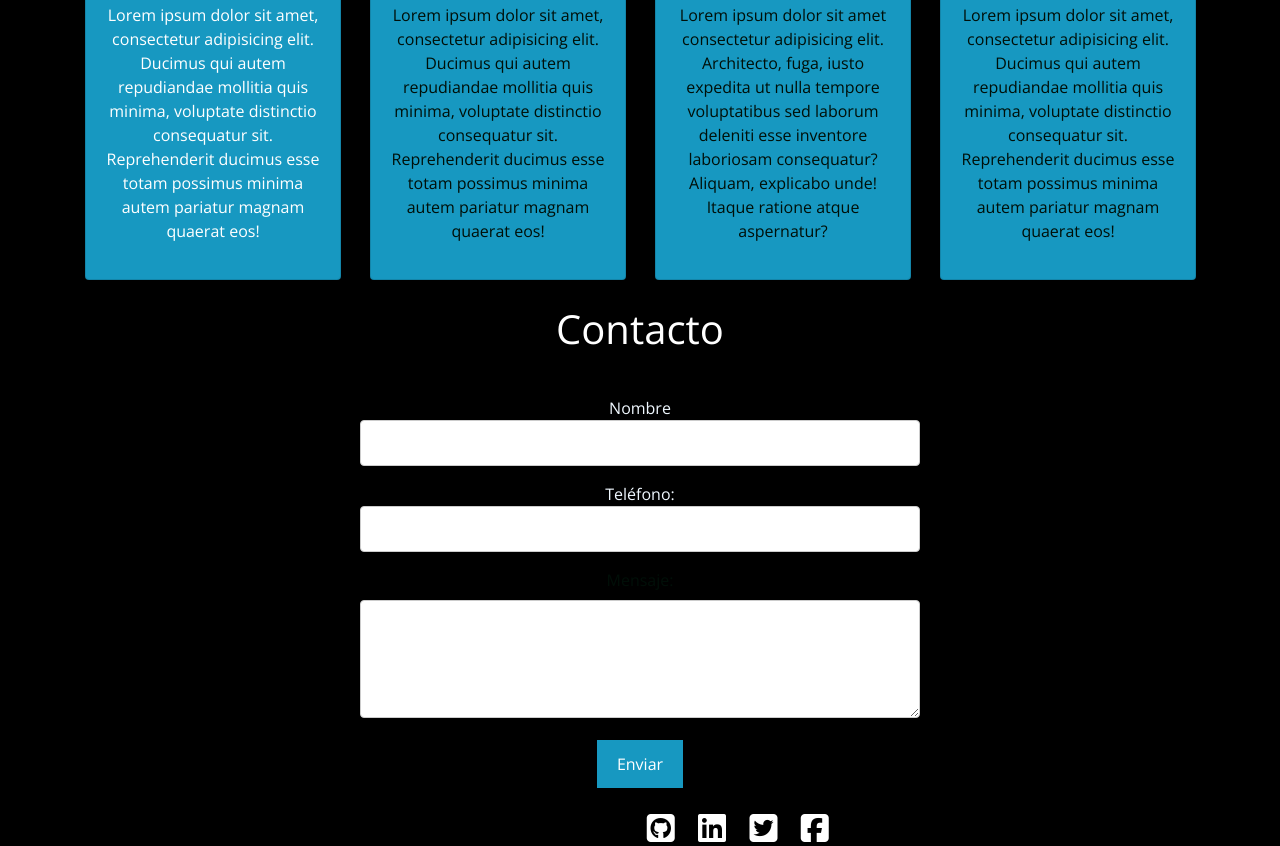
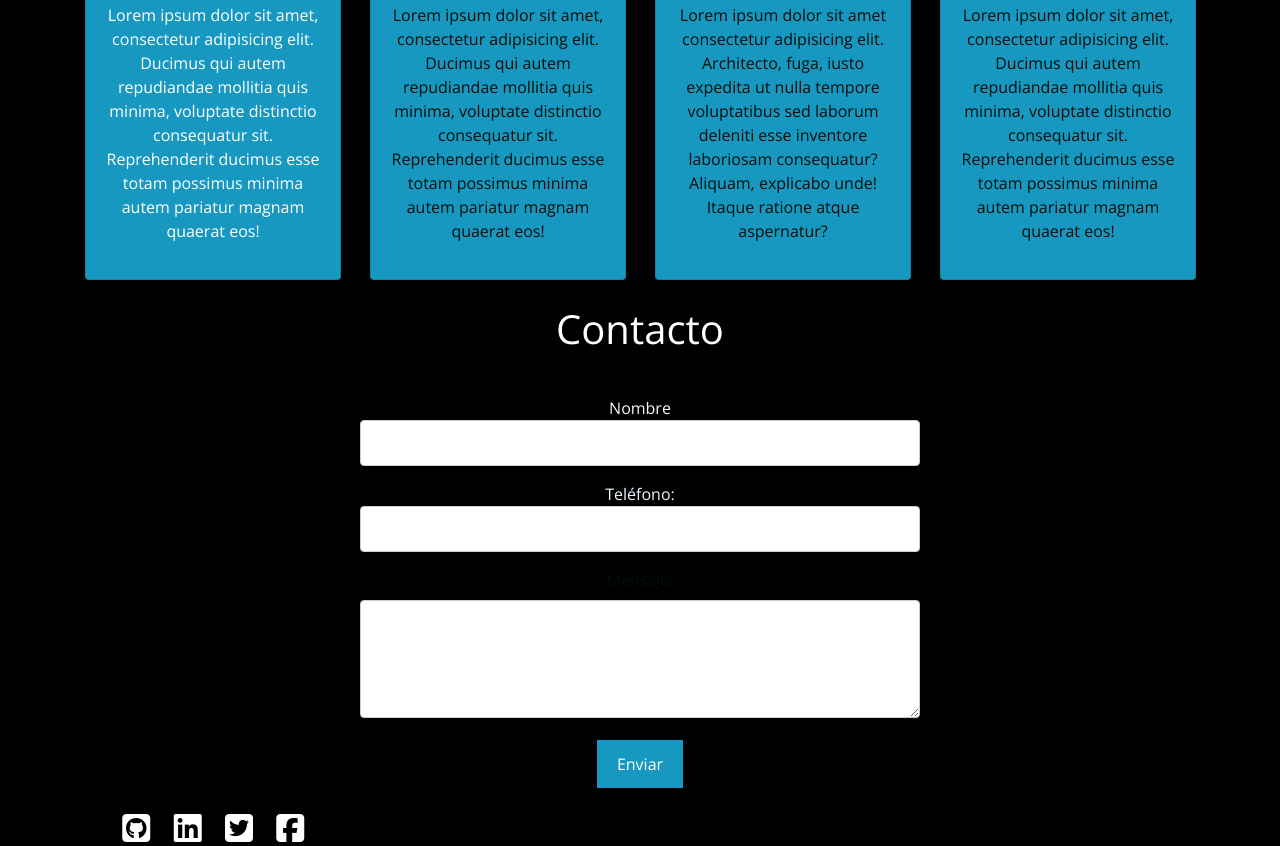
Before and after one commit to fvascone/viajeschile, a plain HTML site: page index.html in a window 1280 px wide. Shown: the part 1516-2362 px from the top of the page. Drawn offline with nearby package versions, Linux system fonts and the light colour scheme.

Commit message:
crea la seccion footer con una position fixer

```diff
--- a/index.html
+++ b/index.html
@@ -164,12 +164,16 @@
 	</div>
   </section>
 
-		<div class="col-lg-8 text-right fa-iconos-credito pt-1 foot">
+
+  <footer class="footer">
+		<div class="col-sm-4 text-left fa-iconos-credito pt-1 foot">
+			<div class="redessociales">
 		<a href="https://github.com/droflim/viajeschile" target="_blank"><i class="fab fa-github-square fa-2x"></i></a>
 		<a href="https://www.linkedin.com" target="_blank"><i class="fab fa-linkedin fa-2x"></i></a>
 		<a href="https://www.twitter.com" target="_blank"><i class="fab fa-twitter-square fa-2x"></i></a>
 		<a href="https://www.facebook.com" target="_blank"><i class="fab fa-facebook-square fa-2x"></i></a>
 		  		</div>
+			</div>
 	  </div>
 	</div>
   </footer>
```
